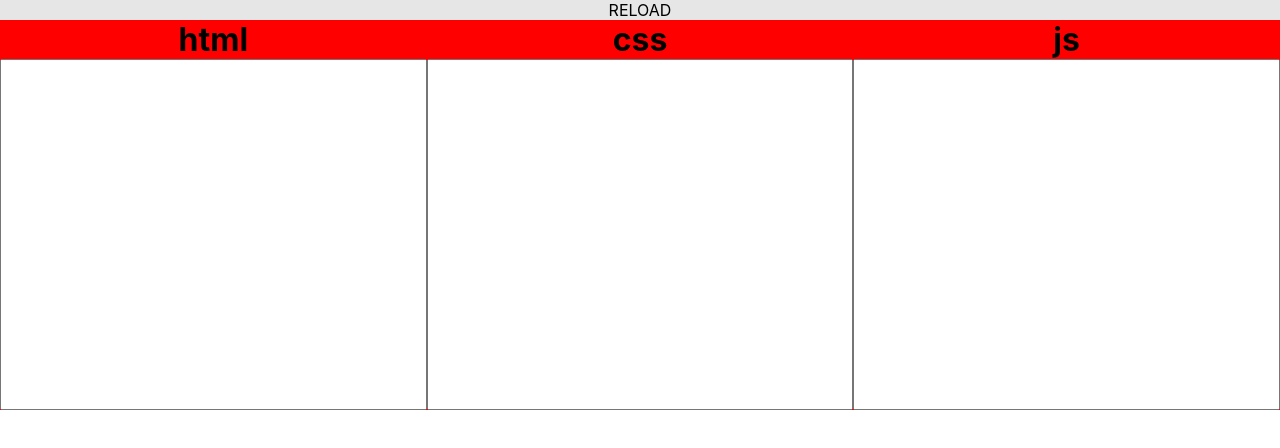
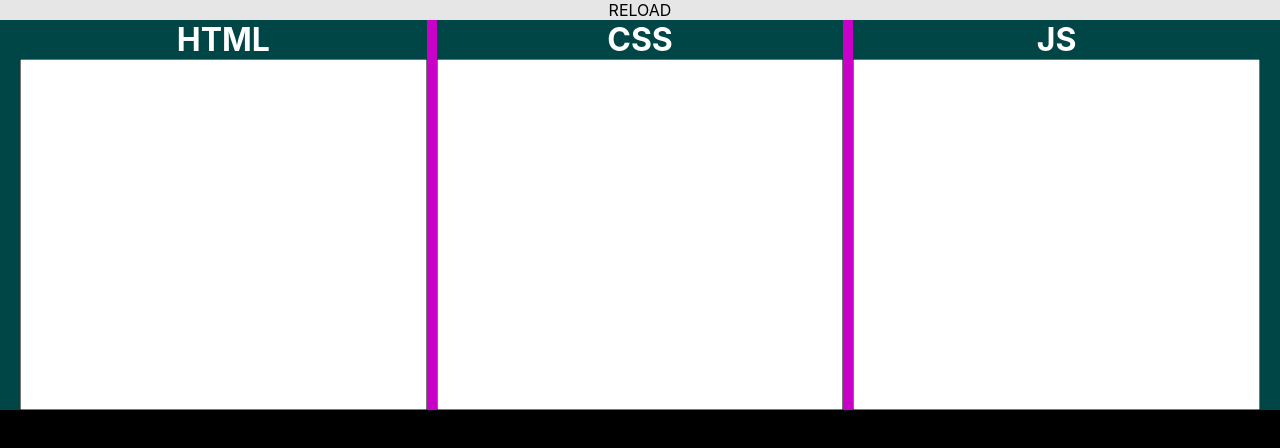
Before and after one commit to vinciusb/code-editor, a React (Create React App) app: page / in a window 1280 px wide. Shown: the top 448 px of the page. Built offline with nearby package versions, Linux system fonts and the light colour scheme.

Commit message:
Resize bar implemented. Precision and direction with some bugs.

```diff
--- a/src/Components/CodeCompiler/CodeCompiler.js
+++ b/src/Components/CodeCompiler/CodeCompiler.js
@@ -4,6 +4,7 @@ import styled from 'styled-components';
 
 const Styled = {
     CodeCompiler: styled.div`
+        background-color: black;
         ${(props) => props.css}
     `,
 };
--- a/src/Components/CodeEditor/CodeEditor.js
+++ b/src/Components/CodeEditor/CodeEditor.js
@@ -6,12 +6,16 @@ const Styled = {
     CodeEditor: styled.div`
         display: flex;
         flex-flow: column;
+
         & h1 {
             margin: 0;
         }
         & textarea{
             height: 100%;
             resize: none;
+        }
+        & textarea:focus {
+            outline: none;
         }
     `,
 };
@@ -26,7 +30,7 @@ function CodeEditor({
     return (
         <Styled.CodeEditor>
             <header>
-                <h1>{ lang }</h1>
+                <h1>{ lang.toUpperCase() }</h1>
             </header>
             <textarea id={`${lang}-editor`} value={code} onChange={handleTextChange} />
         </Styled.CodeEditor>
--- a/src/Components/Editors/Editors.js
+++ b/src/Components/Editors/Editors.js
@@ -1,26 +1,36 @@
-import React, { useState, useEffect } from 'react';
+import React, { useState, useEffect, useRef } from 'react';
 import PropTypes from 'prop-types';
 import styled from 'styled-components';
 
 import CodeEditor from '../CodeEditor/CodeEditor';
+import ResizeBar from '../ResizeBar/ResizeBar';
+
+const paddingSize = 20;
+const minSize = 0.4;
 
 const Styled = {
     Editors: styled.div`
-        background-color: red;
+        background-color: rgb(0,70,70);
+        color: white;
+        padding: 0 ${paddingSize}px;
 
         display: grid;
-        grid-template-columns: ${(props) => `${props.proportion[0]}fr ${props.proportion[1]}fr ${props.proportion[2]}fr`};
+        grid-template-columns:
+        ${(props) => `${props.proportion[0]}fr auto
+                      ${props.proportion[1]}fr auto
+                      ${props.proportion[2]}fr`};
         justify-content: stretch;
     `,
 };
 
 function Editors({ transfer, onTransfer }) {
+    const editors = useRef();
     const [sourceCodes, setSourceCodes] = useState(['', '', '']);
     const [editorsProportion, setEdProportion] = useState([1, 1, 1]);
 
     useEffect(() => {
         // Only when transfer is allowed
-        if (transfer) {
+        if(transfer) {
             onTransfer(sourceCodes);
         }
     }, [transfer]);
@@ -30,6 +40,28 @@ function Editors({ transfer, onTransfer }) {
         setSourceCodes(newCode);
     }
 
+    function handleProportionsChange(change, id) {
+        // Calculate how much to slide
+        const contentSize = editors.current.clientWidth - 2 * paddingSize;
+        const normalizedChange = change / contentSize;
+
+        const proportions = [...editorsProportion];
+
+        // Verify if size will not suprass the min-width of the code editor
+        for(let i = 0; i < 2; i++) {
+            if(proportions[id + i] + (-1) ** i * normalizedChange < minSize) {
+                proportions[id] = minSize;
+                proportions[id + 1] = 2 - minSize;
+                break;
+            }
+        }
+
+        // Apply the slide
+        proportions[id] += normalizedChange;
+        proportions[id + 1] -= normalizedChange;
+        setEdProportion(proportions);
+    }
+
     function renderCodeEditors() {
         const list = [];
         const infos = [
@@ -37,7 +69,7 @@ function Editors({ transfer, onTransfer }) {
             { lang: 'css', logo: null, id: 1 },
             { lang: 'js', logo: null, id: 2 },
         ];
-        infos.forEach((obj) => {
+        infos.forEach((obj, index) => {
             list.push(
                 <CodeEditor
                     key={obj.id}
@@ -47,6 +79,14 @@ function Editors({ transfer, onTransfer }) {
                     logo={obj.logo}
                     onTextChange={changeSourceCode}
                 />,
+                (index < infos.length - 1) && (
+                    <ResizeBar
+                        key={obj.id + infos.length}
+                        id={obj.id}
+                        isVertical
+                        onPropChange={handleProportionsChange}
+                    />
+                ),
             );
         });
 
@@ -54,7 +94,7 @@ function Editors({ transfer, onTransfer }) {
     }
 
     return (
-        <Styled.Editors proportion={editorsProportion}>
+        <Styled.Editors ref={editors} proportion={editorsProportion}>
             {renderCodeEditors()}
         </Styled.Editors>
     );
--- /dev/null
+++ b/src/Components/ResizeBar/ResizeBar.js
@@ -0,0 +1,68 @@
+import React, { useState } from 'react';
+import PropTypes from 'prop-types';
+import styled from 'styled-components';
+
+const Styled = {
+    ResizeBar: styled.div`
+        z-index: 3;
+        background-color: ${(props) => `rgb(${props.color[0]}, ${props.color[1]}, ${props.color[2]})`};
+        width: ${(props) => (props.isVertical ? `${props.size}px` : '100%')};
+        height: ${(props) => (props.isVertical ? '100%' : `${props.size}px`)};
+        cursor: ${(props) => (props.isVertical ? 'ew-resize' : 'ns-resize')};
+
+        &:active {
+            outline: ${(props) => ` 3px solid rgb(${props.color[0]}, ${props.color[1]}, ${props.color[2]}, 0.7)`};
+        }
+    `,
+};
+
+function ResizeBar({
+    id, isVertical, size, color, onPropChange,
+}) {
+    // 0: Click, 1: Resize, 2: Stop
+    const [resizeStage, setResizeStage] = useState(2);
+    const [lastPosition, setLastPosition] = useState(0);
+
+    function resize(e) {
+        if(e.type === 'mousedown') {
+            setResizeStage(0);
+            setLastPosition(e.clientX);
+            document.addEventListener('mouseup', resize);
+        }
+        else if(e.type === 'mouseup') {
+            setResizeStage(2);
+            document.removeEventListener('mouseup', resize);
+        }
+        else if(e.type === 'mousemove' && resizeStage < 2) {
+            setResizeStage(1);
+            const change = e.clientX - lastPosition;
+            onPropChange(change, id);
+        }
+    }
+
+    return (
+        <Styled.ResizeBar
+            isVertical={isVertical}
+            size={size}
+            color={color}
+            onMouseDown={resize}
+            onMouseUp={resize}
+            onMouseMove={resize}
+        />
+    );
+}
+
+ResizeBar.defaultProps = {
+    size: 10,
+    color: [200, 0, 200],
+};
+
+ResizeBar.propTypes = {
+    id: PropTypes.number.isRequired,
+    isVertical: PropTypes.bool.isRequired,
+    size: PropTypes.number,
+    color: PropTypes.array,
+    onPropChange: PropTypes.func.isRequired,
+};
+
+export default ResizeBar;
```
Also changed, not shown: .eslintrc.json.
